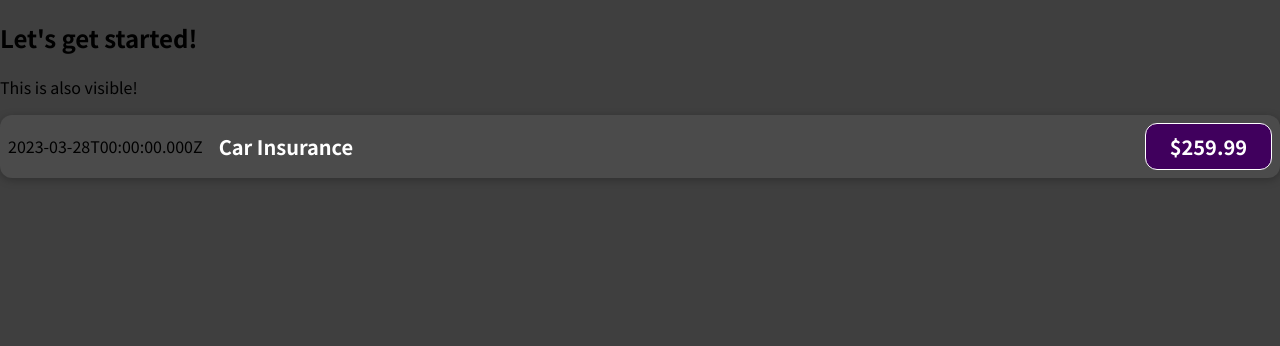
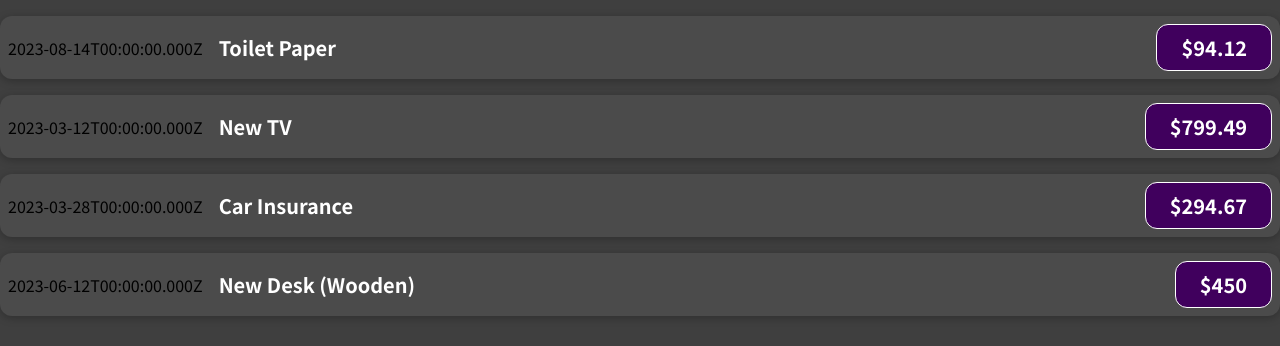
Before and after one commit to vantheman2210/expense-tracker, a JavaScript app: page / in a window 1280 px wide. Shown: the top 346 px of the page. Built offline with nearby package versions, Linux system fonts and the light colour scheme.

Commit message:
Implemented .map to dynamically add expenses

```diff
--- a/src/App.js
+++ b/src/App.js
@@ -1,12 +1,35 @@
-import ExpenseItem from "./components/ExpenseItem";
+import ExpenseItem from './components/ExpenseItem';
 function App() {
-  return (
-    <div>
-      <h2>Let's get started!</h2>
-      <p>This is also visible!</p>
-      <ExpenseItem />
-    </div>
-  );
+	const expenses = [
+		{
+			id: 'e1',
+			title: 'Toilet Paper',
+			amount: 94.12,
+			date: new Date(2023, 7, 14)
+		},
+		{ id: 'e2', title: 'New TV', amount: 799.49, date: new Date(2023, 2, 12) },
+		{
+			id: 'e3',
+			title: 'Car Insurance',
+			amount: 294.67,
+			date: new Date(2023, 2, 28)
+		},
+		{
+			id: 'e4',
+			title: 'New Desk (Wooden)',
+			amount: 450,
+			date: new Date(2023, 5, 12)
+		}
+	];
+	return (
+		<div>
+			{expenses.map((expense) => (
+				<div key={expense.id}>
+					<ExpenseItem title={expense.title} amount={expense.amount} date={expense.date} />
+				</div>
+			))}
+		</div>
+	);
 }
 
 export default App;
--- a/src/components/ExpenseItem.js
+++ b/src/components/ExpenseItem.js
@@ -1,15 +1,15 @@
 import './ExpenseItem.css';
 
-const ExpenseItem = function() {
+const ExpenseItem = function(props) {
 	const expenseDate = new Date(2023, 2, 28);
 	const expenseTitle = 'Car Insurance';
 	const expenseAmount = 259.99;
 	return (
 		<div className="expense-item">
-			<div>{expenseDate.toISOString()}</div>
+			<div>{props.date.toISOString()}</div>
 			<div className="expense-item__description">
-				<h2>{expenseTitle}</h2>
-				<div className="expense-item__price">${expenseAmount}</div>
+				<h2>{props.title}</h2>
+				<div className="expense-item__price">${props.amount}</div>
 			</div>
 		</div>
 	);
```
